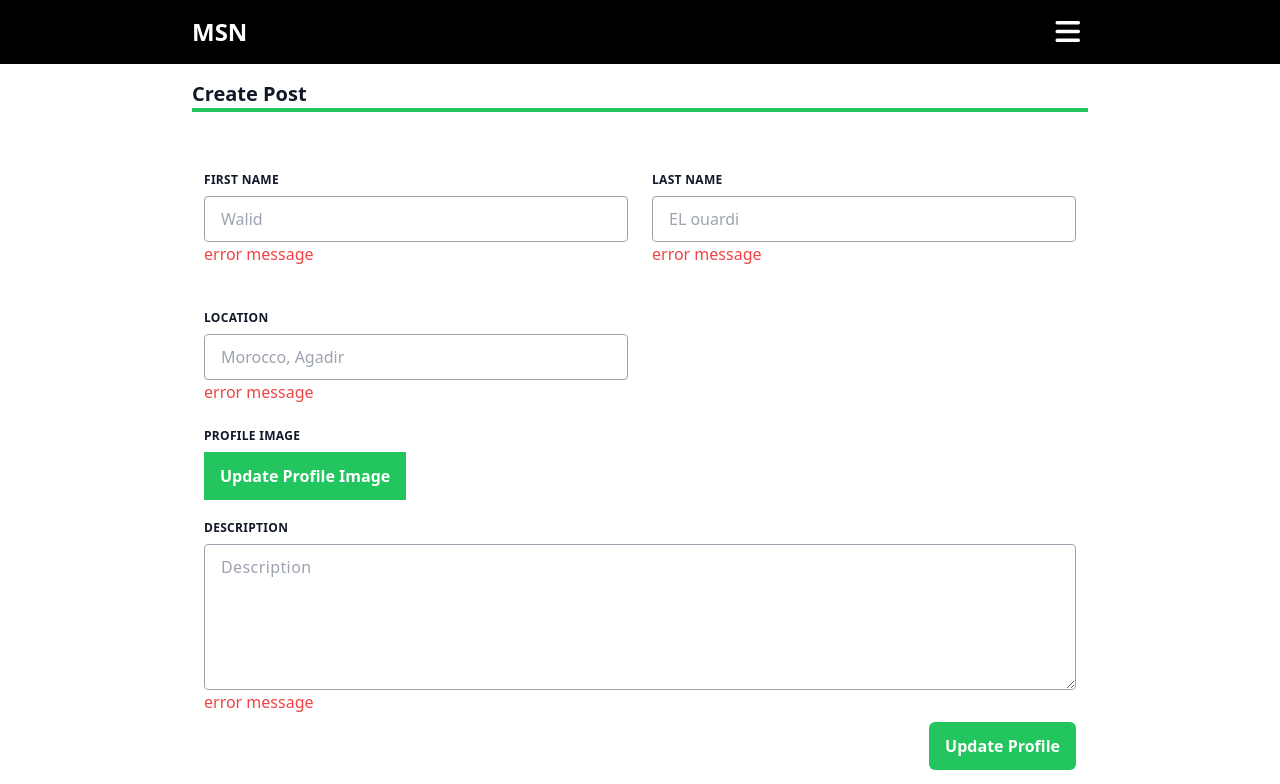
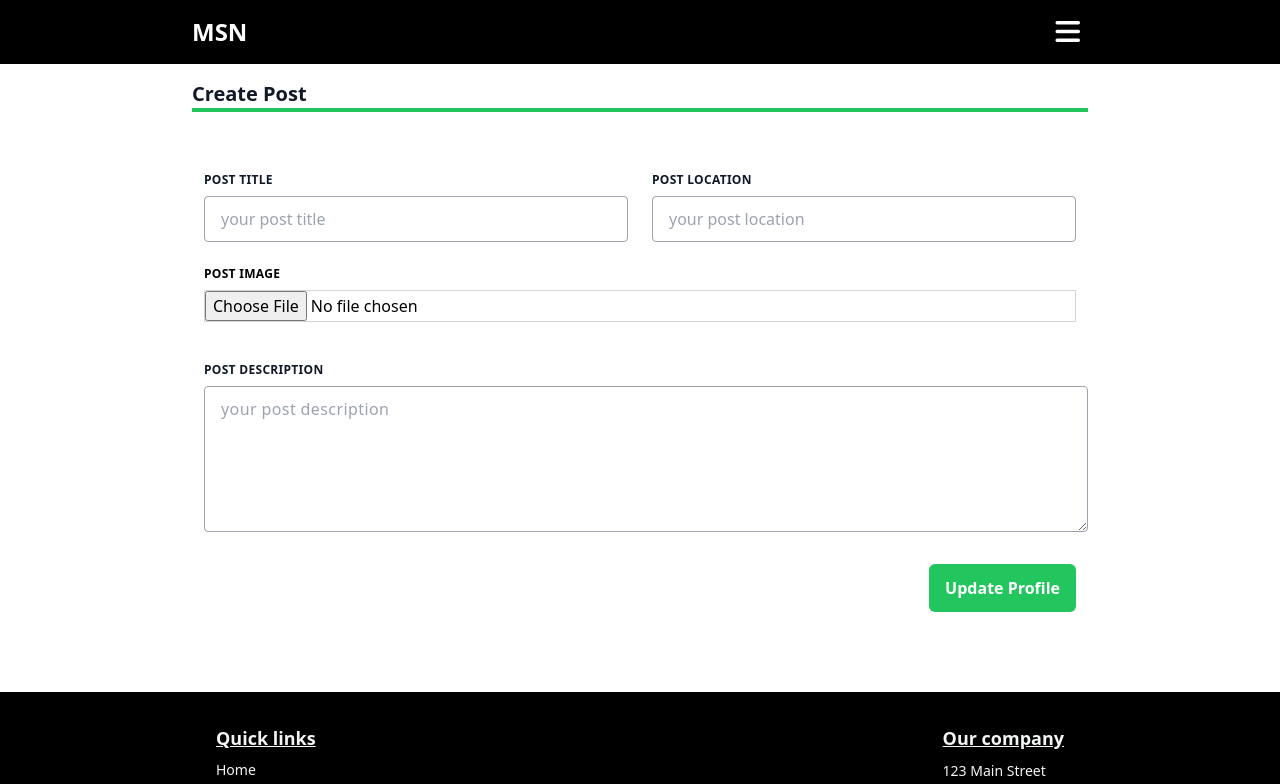
Before and after one commit to walid-EL-OUARDI/music-social-network, a Vue app: page /profile/create-post in a window 1280 px wide. Shown: the top 784 px of the page. Built offline with nearby package versions, Linux system fonts and the light colour scheme.

Commit message:
create  usePostStore to store user posts and add functions {createPost, deletePost, editePost} to the view

```diff
--- a/src/router/index.js
+++ b/src/router/index.js
@@ -54,7 +54,7 @@ const router = createRouter({
       component: () => import("../views/account/CreatePost.vue"),
     },
     {
-      path: "/profile/edit-post",
+      path: "/profile/edit-post/:id",
       name: "edit-post",
       component: () => import("../views/account/EditPost.vue"),
     },
--- /dev/null
+++ b/src/stores/usePostStore.js
@@ -0,0 +1,37 @@
+import axios from "axios";
+import { defineStore } from "pinia";
+
+export const usePostStore = defineStore("post", {
+  state: () => ({
+    posts: [],
+    post: [],
+  }),
+  actions: {
+    async fetchPosts(userId) {
+      // console.log(userId);
+      let res = await axios.get("posts/" + userId);
+      console.log(res.data);
+      this.$state.posts = res.data.posts;
+
+      this.$state.posts.forEach((post) => {
+        post.image =
+          import.meta.env.VITE_VUE_APP_BACKEND_URL +
+          "postsImages/" +
+          post.image;
+      });
+    },
+    async postById(postId) {
+      let res = await axios.get("post/" + postId);
+      // console.log(res.data);
+      this.$state.post = res.data.post;
+
+      this.$state.post.forEach((post) => {
+        post.image =
+          import.meta.env.VITE_VUE_APP_BACKEND_URL +
+          "postsImages/" +
+          post.image;
+      });
+    },
+  },
+  persist: true,
+});
--- a/src/views/account/CreatePost.vue
+++ b/src/views/account/CreatePost.vue
@@ -1,10 +1,5 @@
 <template>
   <TopNavigation />
-  <CropperModal
-    v-if="showModal"
-    @showModal="showModal = false"
-    @croppedImageData="setCroppedImageData"
-  />
   <div class="mt-20 mb-20">
     <div class="container max-w-4xl mx-auto mt-10">
       <div class="text-gray-900 font-bold text-xl">Create Post</div>
@@ -14,54 +9,46 @@
       <div class="flex flex-wrap mt-4 mb-6">
         <div class="w-full md:w-1/2 px-3">
           <TextInput
-            label="First Name"
-            placeHolder="Walid"
-            v-model:input="firstName"
+            label="Post Title"
+            placeHolder="your post title"
+            v-model:input="postTitle"
             inputType="text"
-            error="error message"
+            :error="errors.title ? errors.title[0] : ''"
           />
         </div>
         <div class="w-full md:w-1/2 px-3">
           <TextInput
-            label="Last Name"
-            placeHolder="EL ouardi"
-            v-model:input="lastName"
+            label="Post Location"
+            placeHolder="your post location"
+            v-model:input="postLocation"
             inputType="text"
-            error="error message"
+            :error="errors.location ? errors.location[0] : ''"
           />
         </div>
       </div>
 
-      <div class="flex flex-wrap mt-4 mb-6">
-        <div class="w-full md:w-1/2 px-3">
-          <TextInput
-            label="Location"
-            placeHolder="Morocco, Agadir"
-            v-model:input="location"
-            inputType="text"
-            error="error message"
-          />
-        </div>
+      <div class="px-3 mb-6">
+        <label class="block mb-2 tracking-wide uppercase text-xs font-bold"
+          >Post Image</label
+        >
+        <input
+          class="w-full border border-gray-300"
+          type="file"
+          ref="file"
+          @change="getFile"
+        />
+      </div>
+      <div class="mt-10 ml-3 mb-6">
+        <TextAreaInput
+          label="Post Description"
+          placeHolder="your post description"
+          v-model:description="postDescription"
+          :error="errors.description ? errors.description[0] : ''"
+        />
       </div>
 
-      <div class="px-3">
-        <img :src="image" v-if="image" />
-        <DisplayCropperBtn
-          label="Profile Image"
-          btnText="Update Profile Image"
-          @showModal="showModal = true"
-        />
-      </div>
-      <div class="px-3">
-        <TextAreaInput
-          label="Description"
-          placeHolder="Description"
-          v-model:description="description"
-          error="error message"
-        />
-      </div>
       <div class="px-3 flex justify-end">
-        <SubmitFormBtn btnText="Update Profile" />
+        <SubmitFormBtn btnText="Update Profile" @click="createPost" />
       </div>
     </div>
   </div>
@@ -70,23 +57,53 @@
 
 <script setup>
 import { ref } from "vue";
+import axios from "axios";
 import TopNavigation from "@/components/layouts/TopNavigation.vue";
 import FooterSection from "@/components/layouts/FooterSection.vue";
 import TextInput from "@/components/global/TextInput.vue";
-import DisplayCropperBtn from "@/components/global/DisplayCropperBtn.vue";
-import CropperModal from "@/components/global/CropperModal.vue";
 import SubmitFormBtn from "@/components/global/SubmitFormBtn.vue";
 import TextAreaInput from "@/components/global/TextAreaInput.vue";
-let showModal = ref(false);
-let firstName = ref(null);
-let lastName = ref(null);
-let location = ref(null);
-let description = ref(null);
-let imageData = null;
-let image = ref(null);
+import { useUserStore } from "@/stores/useUserStore.js";
+import { usePostStore } from "@/stores/usePostStore.js";
+import { useRouter } from "vue-router";
+import Sawl from "@/sweetalert2.js";
+const router = useRouter();
+const userStore = useUserStore();
+const postStore = usePostStore();
+
+let file = ref(null);
+let postTitle = ref(null);
+let postDescription = ref(null);
+let postLocation = ref(null);
+let postImage = ref(null);
 let errors = ref([]);
+const getFile = () => {
+  postImage.value = file.value.files[0];
+};
 
-const setCroppedImageData = (data) => {
-  image.value = data.imageUrl;
+const createPost = async () => {
+  errors.value = [];
+  if (!postImage.value) {
+    Sawl.fire(
+      "Opps, something went wrong!",
+      "You forgot to upload the post image!",
+      "warning"
+    );
+  }
+  let postData = new FormData();
+  postData.append("user_id", userStore.id || "");
+  postData.append("title", postTitle.value || "");
+  postData.append("location", postLocation.value || "");
+  postData.append("description", postDescription.value || "");
+  postData.append("image", postImage.value || "");
+
+  try {
+    await axios.post("post/", postData);
+    postStore.fetchPosts(userStore.id);
+    router.push("/profile");
+  } catch (err) {
+    console.log("mochkila", err);
+    errors.value = err.response.data.errors;
+  }
 };
 </script>
--- a/src/views/account/EditPost.vue
+++ b/src/views/account/EditPost.vue
@@ -1,67 +1,57 @@
 <template>
   <TopNavigation />
-  <CropperModal
-    v-if="showModal"
-    @showModal="showModal = false"
-    @croppedImageData="setCroppedImageData"
-  />
   <div class="mt-20 mb-20">
     <div class="container max-w-4xl mx-auto mt-10">
-      <div class="text-gray-900 font-bold text-xl">Edit Post</div>
+      <div class="text-gray-900 font-bold text-xl">Edite Post</div>
       <div class="bg-green-500 w-full h-1"></div>
     </div>
     <div class="max-w-4xl mx-auto mt-10">
       <div class="flex flex-wrap mt-4 mb-6">
         <div class="w-full md:w-1/2 px-3">
           <TextInput
-            label="First Name"
-            placeHolder="Walid"
-            v-model:input="firstName"
+            label="Post Title"
+            placeHolder="your post title"
+            v-model:input="postTitle"
             inputType="text"
-            error="error message"
+            :error="errors.title ? errors.title[0] : ''"
           />
         </div>
         <div class="w-full md:w-1/2 px-3">
           <TextInput
-            label="Last Name"
-            placeHolder="EL ouardi"
-            v-model:input="lastName"
+            label="Post Location"
+            placeHolder="your post location"
+            v-model:input="postLocation"
             inputType="text"
-            error="error message"
+            :error="errors.location ? errors.location[0] : ''"
           />
         </div>
       </div>
 
-      <div class="flex flex-wrap mt-4 mb-6">
-        <div class="w-full md:w-1/2 px-3">
-          <TextInput
-            label="Location"
-            placeHolder="Morocco, Agadir"
-            v-model:input="location"
-            inputType="text"
-            error="error message"
-          />
-        </div>
+      <div class="px-3 mb-6">
+        <label class="block mb-2 tracking-wide uppercase text-xs font-bold"
+          >Post Image</label
+        >
+        <input
+          class="w-full border border-gray-300"
+          type="file"
+          ref="file"
+          @change="getFile"
+        />
+      </div>
+      <div class="mt-10 ml-3 mb-6">
+        <TextAreaInput
+          label="Post Description"
+          placeHolder="your post description"
+          v-model:description="postDescription"
+          :error="errors.description ? errors.description[0] : ''"
+        />
       </div>
 
-      <div class="px-3">
-        <img :src="image" v-if="image" />
-        <DisplayCropperBtn
-          label="Profile Image"
-          btnText="Update Profile Image"
-          @showModal="showModal = true"
+      <div class="px-3 flex justify-end">
+        <SubmitFormBtn
+          btnText="Update Profile"
+          @click="updatePost($route.params.id)"
         />
-      </div>
-      <div class="px-3">
-        <TextAreaInput
-          label="Description"
-          placeHolder="Description"
-          v-model:description="description"
-          error="error message"
-        />
-      </div>
-      <div class="px-3 flex justify-end">
-        <SubmitFormBtn btnText="Update Profile" />
       </div>
     </div>
   </div>
@@ -69,24 +59,56 @@
 </template>
 
 <script setup>
-import { ref } from "vue";
+import { onMounted, ref } from "vue";
+import axios from "axios";
 import TopNavigation from "@/components/layouts/TopNavigation.vue";
 import FooterSection from "@/components/layouts/FooterSection.vue";
 import TextInput from "@/components/global/TextInput.vue";
-import DisplayCropperBtn from "@/components/global/DisplayCropperBtn.vue";
-import CropperModal from "@/components/global/CropperModal.vue";
 import SubmitFormBtn from "@/components/global/SubmitFormBtn.vue";
 import TextAreaInput from "@/components/global/TextAreaInput.vue";
-let showModal = ref(false);
-let firstName = ref(null);
-let lastName = ref(null);
-let location = ref(null);
-let description = ref(null);
-let imageData = null;
-let image = ref(null);
+import { useUserStore } from "@/stores/useUserStore.js";
+import { usePostStore } from "@/stores/usePostStore.js";
+import { useRoute } from "vue-router";
+import Sawl from "@/sweetalert2.js";
+const route = useRoute();
+const userStore = useUserStore();
+const postStore = usePostStore();
+
+let file = ref(null);
+let postTitle = ref(null);
+let postDescription = ref(null);
+let postLocation = ref(null);
+let postImage = ref(null);
 let errors = ref([]);
+const getFile = () => {
+  postImage.value = file.value.files[0];
+};
 
-const setCroppedImageData = (data) => {
-  image.value = data.imageUrl;
+onMounted(async () => {
+  await postStore.postById(route.params.id);
+  postTitle.value = postStore.post[0].title || "";
+  postDescription.value = postStore.post[0].description || "";
+  postLocation.value = postStore.post[0].location || "";
+  // postTitle.value=postStore.post.title
+  // console.log(postStore.post[0].title);
+});
+
+const updatePost = async (postId) => {
+  errors.value = [];
+  let postData = new FormData();
+  postData.append("user_id", userStore.id || "");
+  postData.append("title", postTitle.value || "");
+  postData.append("location", postLocation.value || "");
+  postData.append("description", postDescription.value || "");
+  postData.append("image", postImage.value || "");
+
+  try {
+    await axios.post("post/" + postId + "?_method=PUT", postData);
+    postStore.fetchPosts(userStore.id);
+    // router.push("/profile");
+  } catch (err) {
+    console.log("mochkila", err);
+    errors.value = err.response.data.errors;
+  }
 };
 </script>
```
Also changed, not shown: src/components/partials/profile/PostsSection.vue (+39 -14 lines).
